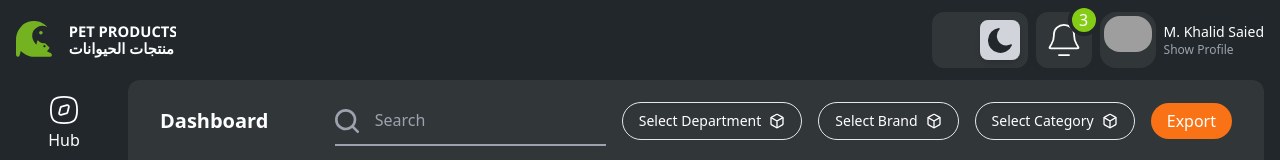
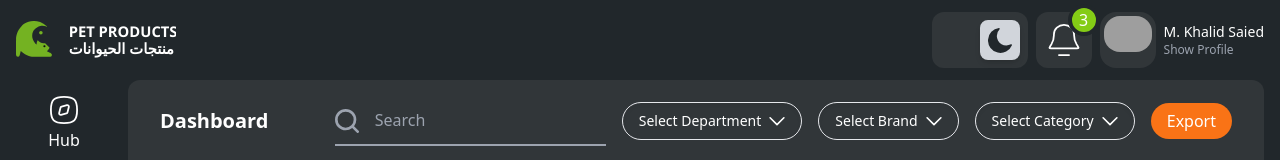
Before and after one commit to encoderit-rafi/pet_products, a React (Vite) app: page /products in a window 1280 px wide. Shown: the top 160 px of the page. Built offline with nearby package versions, Linux system fonts and the light colour scheme; grey boxes are pictures that could not be loaded.

Commit message:
12-10-2024 add down icon

```diff
--- a/src/components/BaseMenu.jsx
+++ b/src/components/BaseMenu.jsx
@@ -1,13 +1,14 @@
 import React from 'react'
 import { Menu, MenuButton, MenuItem, MenuItems } from "@headlessui/react";
 import BoxIcon from "@/assets/icons/BoxIcon";
+import DownIcon from '@/assets/icons/DownIcon';
 
 export default function BaseMenu({ text, data, value, setValue }) {
  return (
   <Menu>
    <MenuButton className="inline-flex capitalize items-center gap-2 bg-custom_bg_two border rounded-full py-1.5 px-4 text-sm/6 text-white shadow-inner focus:outline-none data-[hover]:bg-gray-700 data-[open]:bg-gray-700 data-[focus]:outline-1 data-[focus]:outline-white">
     {value?.name || text}
-    <BoxIcon className="size-4 fill-white/60" />
+    <DownIcon className="size-4 fill-white/60" />
    </MenuButton>
 
    <MenuItems
```
